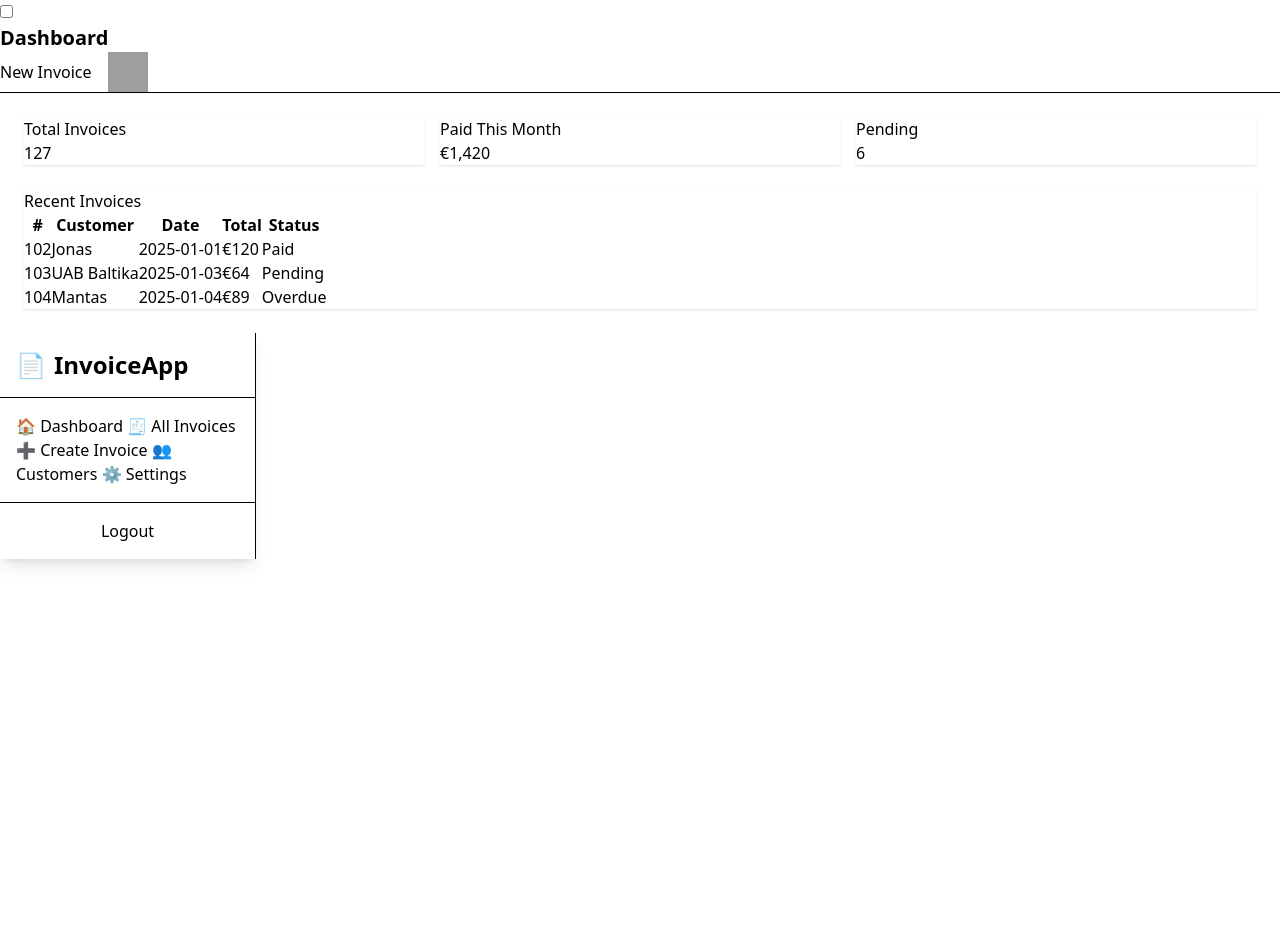
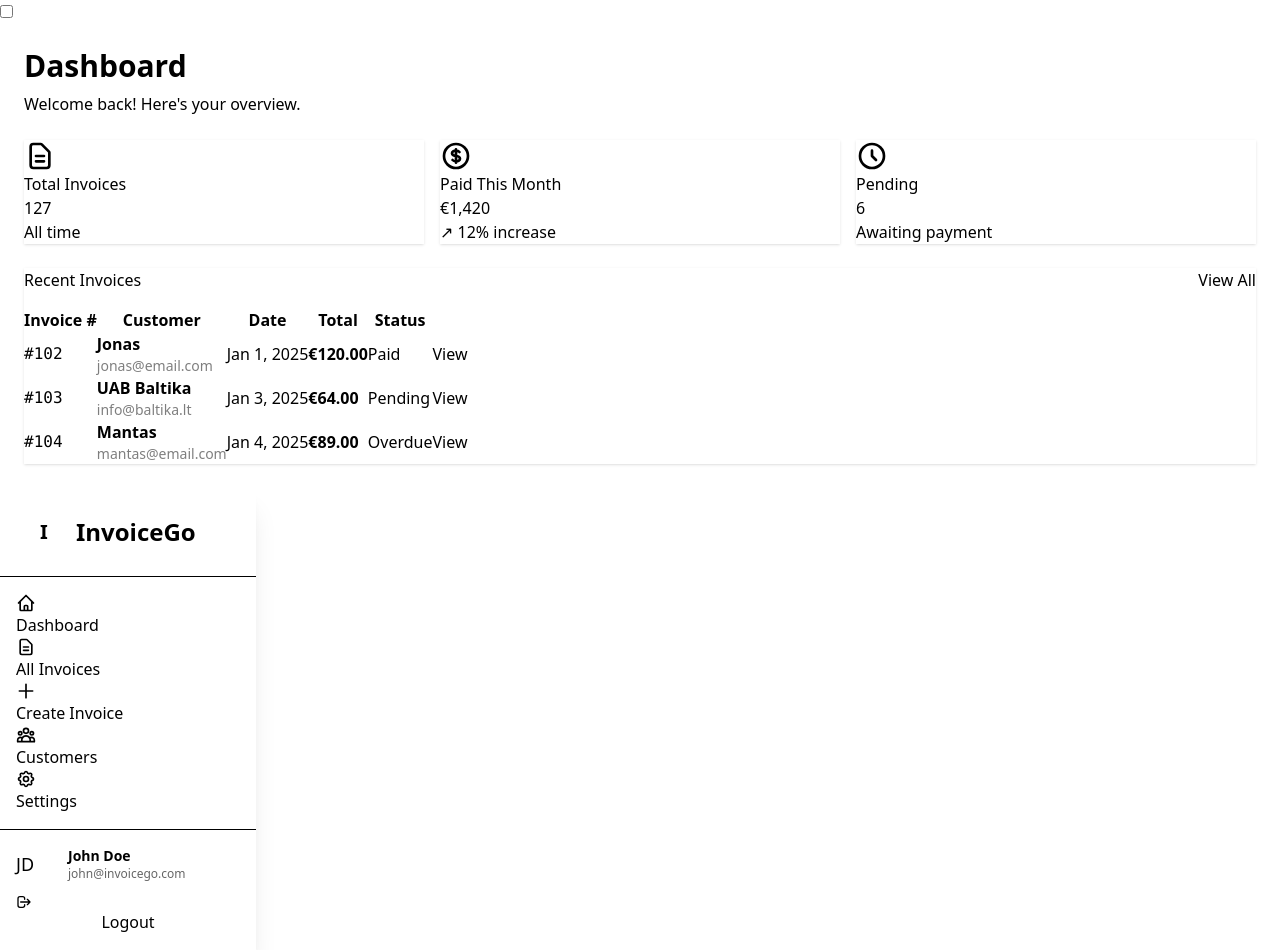
Before and after one commit to Garfieldas/invoice, a Django app: template templates/base.html in a window 1280 px wide. Before the commit the page ends 566 px from the top, so only its background shows below. Run offline with Django 5.2, Linux system fonts and the light colour scheme; the template is opened without the code that fills it, so the values that code supplies are empty; some libraries are stand-ins or nearby versions; grey boxes are pictures that could not be loaded.

Commit message:
Dashboard layout

```diff
--- a/apps/accounts/urls.py
+++ b/apps/accounts/urls.py
@@ -1,6 +1,6 @@
 from django.urls import path
-from accounts.views import user_settings
+from accounts.views import dashboard
 
 urlpatterns = [
-    path('information', user_settings, name='settings'),
+    path('', dashboard, name='dashboard'),
 ]
--- a/apps/accounts/views.py
+++ b/apps/accounts/views.py
@@ -1,4 +1,4 @@
 from django.shortcuts import render
 
-def user_settings(request):
+def dashboard(request):
     return render(request, 'accounts/user_settings.html')
--- a/config/urls.py
+++ b/config/urls.py
@@ -20,7 +20,7 @@ from django.conf import settings
 
 urlpatterns = [
     path('admin/', admin.site.urls),
-    path('user/', include('accounts.urls'))
+    path('', include('accounts.urls'))
 ]
 
 if settings.DEBUG:
--- a/templates/base.html
+++ b/templates/base.html
@@ -3,7 +3,7 @@
 <head>
     <meta charset="UTF-8" />
     <meta name="viewport" content="width=device-width, initial-scale=1.0" />
-    <title>Invoice App</title>
+    <title>InvoiceGo</title>
     <link href="https://cdn.jsdelivr.net/npm/daisyui@5" rel="stylesheet" type="text/css" />
     <script src="https://cdn.jsdelivr.net/npm/@tailwindcss/browser@4"></script>
 </head>
@@ -13,126 +13,115 @@
 <div class="drawer lg:drawer-open">
     <input id="my-drawer" type="checkbox" class="drawer-toggle" />
     <div class="drawer-content flex flex-col">
-        <div class="navbar bg-base-100 border-b border-base-300">
-            <div class="flex-none lg:hidden">
-                <label for="my-drawer" class="btn btn-square btn-ghost">
-                    <svg xmlns="http://www.w3.org/2000/svg" class="h-6 w-6" fill="none"
-                        viewBox="0 0 24 24" stroke="currentColor">
-                        <path stroke-linecap="round" stroke-linejoin="round" stroke-width="2"
-                            d="M4 6h16M4 12h16M4 18h16" />
-                    </svg>
-                </label>
+        {% include 'components/header.html' %}
+        <div class="p-6 space-y-6">
+            <div>
+                <h1 class="text-3xl font-bold mb-2">Dashboard</h1>
+                <p class="text-base-content/60">Welcome back! Here's your overview.</p>
             </div>
-
-            <div class="flex-1">
-                <h1 class="text-xl font-semibold">Dashboard</h1>
-            </div>
-
-            <div class="flex-none hidden lg:flex">
-                <button class="btn btn-primary btn-sm">New Invoice</button>
-
-                <div class="avatar ml-4">
-                    <div class="w-10 rounded-full">
-                        <img src="https://i.pravatar.cc/300" />
-                    </div>
-                </div>
-            </div>
-        </div>
-        <div class="p-6 space-y-6">
 
             <div class="grid grid-cols-1 md:grid-cols-3 gap-4">
                 <div class="stats shadow bg-base-100">
                     <div class="stat">
+                        <div class="stat-figure text-primary">
+                            <svg xmlns="http://www.w3.org/2000/svg" fill="none" viewBox="0 0 24 24" class="inline-block w-8 h-8 stroke-current"><path stroke-linecap="round" stroke-linejoin="round" stroke-width="2" d="M9 12h6m-6 4h6m2 5H7a2 2 0 01-2-2V5a2 2 0 012-2h5.586a1 1 0 01.707.293l5.414 5.414a1 1 0 01.293.707V19a2 2 0 01-2 2z"></path></svg>
+                        </div>
                         <div class="stat-title">Total Invoices</div>
                         <div class="stat-value text-primary">127</div>
+                        <div class="stat-desc">All time</div>
                     </div>
                 </div>
 
                 <div class="stats shadow bg-base-100">
                     <div class="stat">
+                        <div class="stat-figure text-success">
+                            <svg xmlns="http://www.w3.org/2000/svg" fill="none" viewBox="0 0 24 24" class="inline-block w-8 h-8 stroke-current"><path stroke-linecap="round" stroke-linejoin="round" stroke-width="2" d="M12 8c-1.657 0-3 .895-3 2s1.343 2 3 2 3 .895 3 2-1.343 2-3 2m0-8c1.11 0 2.08.402 2.599 1M12 8V7m0 1v8m0 0v1m0-1c-1.11 0-2.08-.402-2.599-1M21 12a9 9 0 11-18 0 9 9 0 0118 0z"></path></svg>
+                        </div>
                         <div class="stat-title">Paid This Month</div>
                         <div class="stat-value text-success">€1,420</div>
+                        <div class="stat-desc">↗︎ 12% increase</div>
                     </div>
                 </div>
 
                 <div class="stats shadow bg-base-100">
                     <div class="stat">
+                        <div class="stat-figure text-warning">
+                            <svg xmlns="http://www.w3.org/2000/svg" fill="none" viewBox="0 0 24 24" class="inline-block w-8 h-8 stroke-current"><path stroke-linecap="round" stroke-linejoin="round" stroke-width="2" d="M12 8v4l3 3m6-3a9 9 0 11-18 0 9 9 0 0118 0z"></path></svg>
+                        </div>
                         <div class="stat-title">Pending</div>
                         <div class="stat-value text-warning">6</div>
+                        <div class="stat-desc">Awaiting payment</div>
                     </div>
                 </div>
             </div>
+
             <div class="card bg-base-100 shadow">
                 <div class="card-body">
-                    <h2 class="card-title">Recent Invoices</h2>
+                    <div class="flex justify-between items-center mb-4">
+                        <h2 class="card-title">Recent Invoices</h2>
+                        <a href="#" class="btn btn-primary btn-sm">View All</a>
+                    </div>
 
                     <div class="overflow-x-auto">
                         <table class="table">
                             <thead>
                                 <tr>
-                                    <th>#</th>
+                                    <th>Invoice #</th>
                                     <th>Customer</th>
                                     <th>Date</th>
                                     <th>Total</th>
                                     <th>Status</th>
+                                    <th></th>
                                 </tr>
                             </thead>
                             <tbody>
-                                <tr>
-                                    <td>102</td>
-                                    <td>Jonas</td>
-                                    <td>2025-01-01</td>
-                                    <td>€120</td>
-                                    <td><span class="badge badge-success">Paid</span></td>
+                                <tr class="hover">
+                                    <td class="font-mono">#102</td>
+                                    <td>
+                                        <div class="font-semibold">Jonas</div>
+                                        <div class="text-sm opacity-50">jonas@email.com</div>
+                                    </td>
+                                    <td>Jan 1, 2025</td>
+                                    <td class="font-semibold">€120.00</td>
+                                    <td><span class="badge badge-success gap-2">Paid</span></td>
+                                    <td>
+                                        <button class="btn btn-ghost btn-xs">View</button>
+                                    </td>
                                 </tr>
-                                <tr>
-                                    <td>103</td>
-                                    <td>UAB Baltika</td>
-                                    <td>2025-01-03</td>
-                                    <td>€64</td>
-                                    <td><span class="badge badge-warning">Pending</span></td>
+                                <tr class="hover">
+                                    <td class="font-mono">#103</td>
+                                    <td>
+                                        <div class="font-semibold">UAB Baltika</div>
+                                        <div class="text-sm opacity-50">info@baltika.lt</div>
+                                    </td>
+                                    <td>Jan 3, 2025</td>
+                                    <td class="font-semibold">€64.00</td>
+                                    <td><span class="badge badge-warning gap-2">Pending</span></td>
+                                    <td>
+                                        <button class="btn btn-ghost btn-xs">View</button>
+                                    </td>
                                 </tr>
-                                <tr>
-                                    <td>104</td>
-                                    <td>Mantas</td>
-                                    <td>2025-01-04</td>
-                                    <td>€89</td>
-                                    <td><span class="badge badge-error">Overdue</span></td>
+                                <tr class="hover">
+                                    <td class="font-mono">#104</td>
+                                    <td>
+                                        <div class="font-semibold">Mantas</div>
+                                        <div class="text-sm opacity-50">mantas@email.com</div>
+                                    </td>
+                                    <td>Jan 4, 2025</td>
+                                    <td class="font-semibold">€89.00</td>
+                                    <td><span class="badge badge-error gap-2">Overdue</span></td>
+                                    <td>
+                                        <button class="btn btn-ghost btn-xs">View</button>
+                                    </td>
                                 </tr>
                             </tbody>
                         </table>
                     </div>
-
                 </div>
             </div>
-
         </div>
-
     </div>
-    <div class="drawer-side">
-        <label for="my-drawer" class="drawer-overlay"></label>
-
-        <aside class="w-64 min-h-full bg-base-100 border-r border-base-300 shadow-lg">
-
-            <div class="p-4 text-2xl font-bold border-b border-base-300 flex items-center gap-2">
-                <span class="text-primary">📄</span> InvoiceApp
-            </div>
-
-            <nav class="p-4 space-y-1">
-                <a class="btn btn-ghost w-full justify-start">🏠 Dashboard</a>
-                <a class="btn btn-ghost w-full justify-start">🧾 All Invoices</a>
-                <a class="btn btn-ghost w-full justify-start">➕ Create Invoice</a>
-                <a class="btn btn-ghost w-full justify-start">👥 Customers</a>
-                <a class="btn btn-ghost w-full justify-start">⚙️ Settings</a>
-            </nav>
-
-            <div class="p-4 border-t border-base-300">
-                <button class="btn btn-outline btn-sm w-full">Logout</button>
-            </div>
-
-        </aside>
-    </div>
-
+    {% include 'components/navbar.html' %}
 </div>
 
 </body>
--- a/templates/components/footer.html
+++ /dev/null
@@ -1 +0,0 @@
-<h1>Footer</h1>
--- a/templates/components/header.html
+++ b/templates/components/header.html
@@ -1,29 +1,13 @@
-<div class="navbar bg-base-100 shadow-sm">
+<header class="navbar bg-base-100 shadow-sm lg:hidden">
+  <div class="flex-none">
+    <label for="my-drawer" class="btn btn-square btn-ghost">
+      <svg xmlns="http://www.w3.org/2000/svg" fill="none" viewBox="0 0 24 24"
+        class="inline-block w-5 h-5 stroke-current">
+        <path stroke-linecap="round" stroke-linejoin="round" stroke-width="2" d="M4 6h16M4 12h16M4 18h16"></path>
+      </svg>
+    </label>
+  </div>
   <div class="flex-1">
-    <a class="btn btn-ghost text-xl">SaskaitaGo</a>
+    <span class="text-xl font-bold">InvoiceGo</span>
   </div>
-  <div class="flex gap-2">
-    <input type="text" placeholder="Search" class="input input-bordered w-24 md:w-auto" />
-    <div class="dropdown dropdown-end">
-      <div tabindex="0" role="button" class="btn btn-ghost btn-circle avatar">
-        <div class="w-10 rounded-full">
-          <img
-            alt="Tailwind CSS Navbar component"
-            src="https://img.daisyui.com/images/stock/photo-1534528741775-53994a69daeb.webp" />
-        </div>
-      </div>
-      <ul
-        tabindex="-1"
-        class="menu menu-sm dropdown-content bg-base-100 rounded-box z-1 mt-3 w-52 p-2 shadow">
-        <li>
-          <a class="justify-between">
-            Profile
-            <span class="badge">New</span>
-          </a>
-        </li>
-        <li><a>Settings</a></li>
-        <li><a>Logout</a></li>
-      </ul>
-    </div>
-  </div>
-</div>
+</header>
--- a/templates/components/navbar.html
+++ b/templates/components/navbar.html
@@ -1,23 +1,54 @@
     <div class="drawer-side">
         <label for="my-drawer" class="drawer-overlay"></label>
 
-    <aside class="w-64 min-h-full bg-base-100 border-r border-base-300 shadow-lg">
-
-        <div class="p-4 text-2xl font-bold border-b border-base-300 flex items-center gap-2">
-            <span class="text-primary">📄</span> InvoiceApp
+        <aside class="w-64 min-h-full bg-base-100 flex flex-col shadow-xl">
+            <div class="p-6 border-b border-base-300">
+                <div class="flex items-center gap-3">
+                    <div class="w-10 h-10 rounded-lg bg-primary flex items-center justify-center text-primary-content font-bold text-xl">
+                        I
+                    </div>
+                    <span class="text-2xl font-bold">InvoiceGo</span>
+                </div>
             </div>
 
-        <nav class="p-4 space-y-1">
-            <a class="btn btn-ghost w-full justify-start">🏠 Dashboard</a>
-            <a class="btn btn-ghost w-full justify-start">🧾 All Invoices</a>
-            <a class="btn btn-ghost w-full justify-start">➕ Create Invoice</a>
-            <a class="btn btn-ghost w-full justify-start">👥 Customers</a>
-            <a class="btn btn-ghost w-full justify-start">⚙️ Settings</a>
+            <nav class="p-4 space-y-2 flex-1">
+                <a href="#" class="btn btn-ghost w-full justify-start gap-3 text-base btn-active">
+                    <svg xmlns="http://www.w3.org/2000/svg" class="h-5 w-5" fill="none" viewBox="0 0 24 24" stroke="currentColor"><path stroke-linecap="round" stroke-linejoin="round" stroke-width="2" d="M3 12l2-2m0 0l7-7 7 7M5 10v10a1 1 0 001 1h3m10-11l2 2m-2-2v10a1 1 0 01-1 1h-3m-6 0a1 1 0 001-1v-4a1 1 0 011-1h2a1 1 0 011 1v4a1 1 0 001 1m-6 0h6" /></svg>
+                    Dashboard
+                </a>
+                <a href="#" class="btn btn-ghost w-full justify-start gap-3 text-base">
+                    <svg xmlns="http://www.w3.org/2000/svg" class="h-5 w-5" fill="none" viewBox="0 0 24 24" stroke="currentColor"><path stroke-linecap="round" stroke-linejoin="round" stroke-width="2" d="M9 12h6m-6 4h6m2 5H7a2 2 0 01-2-2V5a2 2 0 012-2h5.586a1 1 0 01.707.293l5.414 5.414a1 1 0 01.293.707V19a2 2 0 01-2 2z" /></svg>
+                    All Invoices
+                </a>
+                <a href="#" class="btn btn-ghost w-full justify-start gap-3 text-base">
+                    <svg xmlns="http://www.w3.org/2000/svg" class="h-5 w-5" fill="none" viewBox="0 0 24 24" stroke="currentColor"><path stroke-linecap="round" stroke-linejoin="round" stroke-width="2" d="M12 4v16m8-8H4" /></svg>
+                    Create Invoice
+                </a>
+                <a href="#" class="btn btn-ghost w-full justify-start gap-3 text-base">
+                    <svg xmlns="http://www.w3.org/2000/svg" class="h-5 w-5" fill="none" viewBox="0 0 24 24" stroke="currentColor"><path stroke-linecap="round" stroke-linejoin="round" stroke-width="2" d="M17 20h5v-2a3 3 0 00-5.356-1.857M17 20H7m10 0v-2c0-.656-.126-1.283-.356-1.857M7 20H2v-2a3 3 0 015.356-1.857M7 20v-2c0-.656.126-1.283.356-1.857m0 0a5.002 5.002 0 019.288 0M15 7a3 3 0 11-6 0 3 3 0 016 0zm6 3a2 2 0 11-4 0 2 2 0 014 0zM7 10a2 2 0 11-4 0 2 2 0 014 0z" /></svg>
+                    Customers
+                </a>
+                <a href="#" class="btn btn-ghost w-full justify-start gap-3 text-base">
+                    <svg xmlns="http://www.w3.org/2000/svg" class="h-5 w-5" fill="none" viewBox="0 0 24 24" stroke="currentColor"><path stroke-linecap="round" stroke-linejoin="round" stroke-width="2" d="M10.325 4.317c.426-1.756 2.924-1.756 3.35 0a1.724 1.724 0 002.573 1.066c1.543-.94 3.31.826 2.37 2.37a1.724 1.724 0 001.065 2.572c1.756.426 1.756 2.924 0 3.35a1.724 1.724 0 00-1.066 2.573c.94 1.543-.826 3.31-2.37 2.37a1.724 1.724 0 00-2.572 1.065c-.426 1.756-2.924 1.756-3.35 0a1.724 1.724 0 00-2.573-1.066c-1.543.94-3.31-.826-2.37-2.37a1.724 1.724 0 00-1.065-2.572c-1.756-.426-1.756-2.924 0-3.35a1.724 1.724 0 001.066-2.573c-.94-1.543.826-3.31 2.37-2.37.996.608 2.296.07 2.572-1.065z" /><path stroke-linecap="round" stroke-linejoin="round" stroke-width="2" d="M15 12a3 3 0 11-6 0 3 3 0 016 0z" /></svg>
+                    Settings
+                </a>
             </nav>
-
             <div class="p-4 border-t border-base-300">
-            <button class="btn btn-outline btn-sm w-full">Logout</button>
+                <div class="flex items-center gap-3 mb-3">
+                    <div class="avatar placeholder">
+                        <div class="bg-neutral text-neutral-content rounded-full w-10">
+                            <span class="text-lg">JD</span>
                         </div>
-
+                    </div>
+                    <div class="flex-1">
+                        <div class="font-semibold text-sm">John Doe</div>
+                        <div class="text-xs opacity-60">john@invoicego.com</div>
+                    </div>
+                </div>
+                <button class="btn btn-outline btn-sm w-full gap-2">
+                    <svg xmlns="http://www.w3.org/2000/svg" class="h-4 w-4" fill="none" viewBox="0 0 24 24" stroke="currentColor"><path stroke-linecap="round" stroke-linejoin="round" stroke-width="2" d="M17 16l4-4m0 0l-4-4m4 4H7m6 4v1a3 3 0 01-3 3H6a3 3 0 01-3-3V7a3 3 0 013-3h4a3 3 0 013 3v1" /></svg>
+                    Logout
+                </button>
+            </div>
         </aside>
     </div>
```
Lines whose indentation alone changed are shown as unchanged.
